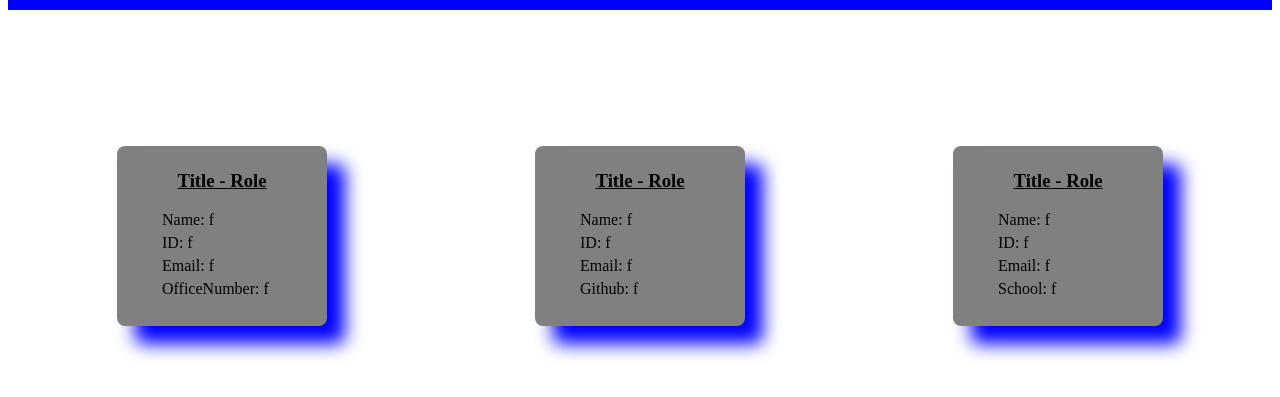
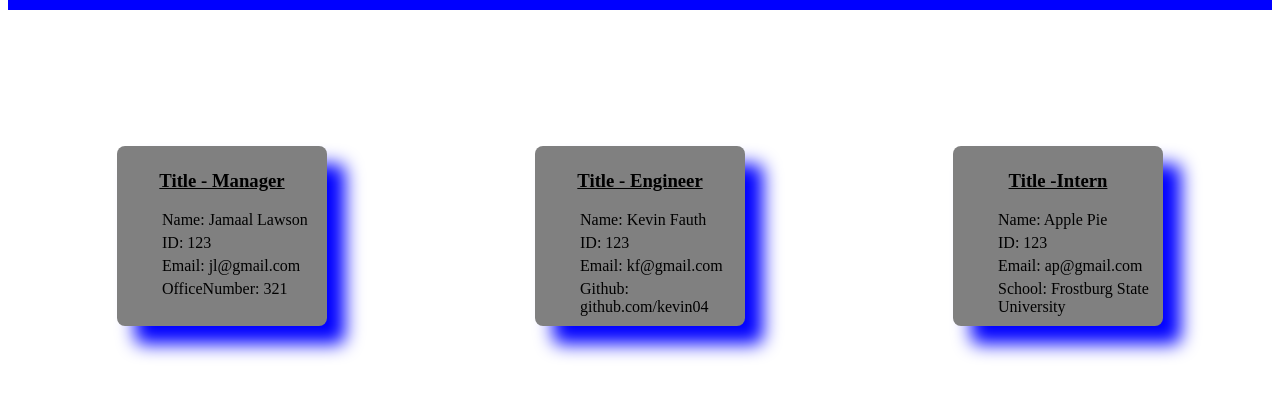
Before and after one commit to Maalie04/Profile-Generator, a website: page TeamProfile.html in a window 1280 px wide. Shown: the part 123-520 px from the top of the page. Drawn offline with Linux system fonts and the light colour scheme.

```diff
--- a/TeamProfile.html
+++ b/TeamProfile.html
@@ -16,41 +16,41 @@
     <div class="card">
         <div class="teamCard">
             <div class="cardTitle">
-                <h3>Title - Role</h3>
+                <h3>Title - Manager</h3>
             </div>
             <div class="cardBody">
                 <ul>
-                <li>Name: f</li>
-                <li>ID: f</li>
-                <li>Email: f</li>
-                <li>OfficeNumber: f</li>
+                <li>Name: Jamaal Lawson</li>
+                <li>ID: 123</li>
+                <li>Email: jl@gmail.com</li>
+                <li>OfficeNumber: 321</li>
                 </ul>
             </div>
         </div>
 
         <div class="teamCard">
             <div class="cardTitle">
-                <h3>Title - Role</h3>
+                <h3>Title - Engineer</h3>
             </div>
             <div class="cardBody">
                 <ul>
-                <li>Name: f</li>
-                <li>ID: f</li>
-                <li>Email: f</li>
-                <li>Github: f</li>
+                <li>Name: Kevin Fauth</li>
+                <li>ID: 123</li>
+                <li>Email: kf@gmail.com</li>
+                <li>Github: github.com/kevin04</li>
                 </ul>
             </div>
         </div>
         <div class="teamCard">
             <div class="cardTitle">
-                <h3>Title - Role</h3>
+                <h3>Title -Intern</h3>
             </div>
             <div class="cardBody">
                 <ul>
-                <li>Name: f</li>
-                <li>ID: f</li>
-                <li>Email: f</li>
-                <li>School: f</li>
+                <li>Name: Apple Pie</li>
+                <li>ID: 123</li>
+                <li>Email: ap@gmail.com</li>
+                <li>School: Frostburg State University</li>
                 </ul>
             </div>
         </div>
```
Also changed, not shown: README.md, dist/renderOutput.js, output/2021-08-03 (10).png (added), output/2021-08-03 (5).png (added), output/2021-08-03 (6).png (added), output/2021-08-03 (7).png (added), output/2021-08-03 (8).png (added), output/2021-08-03 (9).png (added), output/2021-08-03.png (added).
